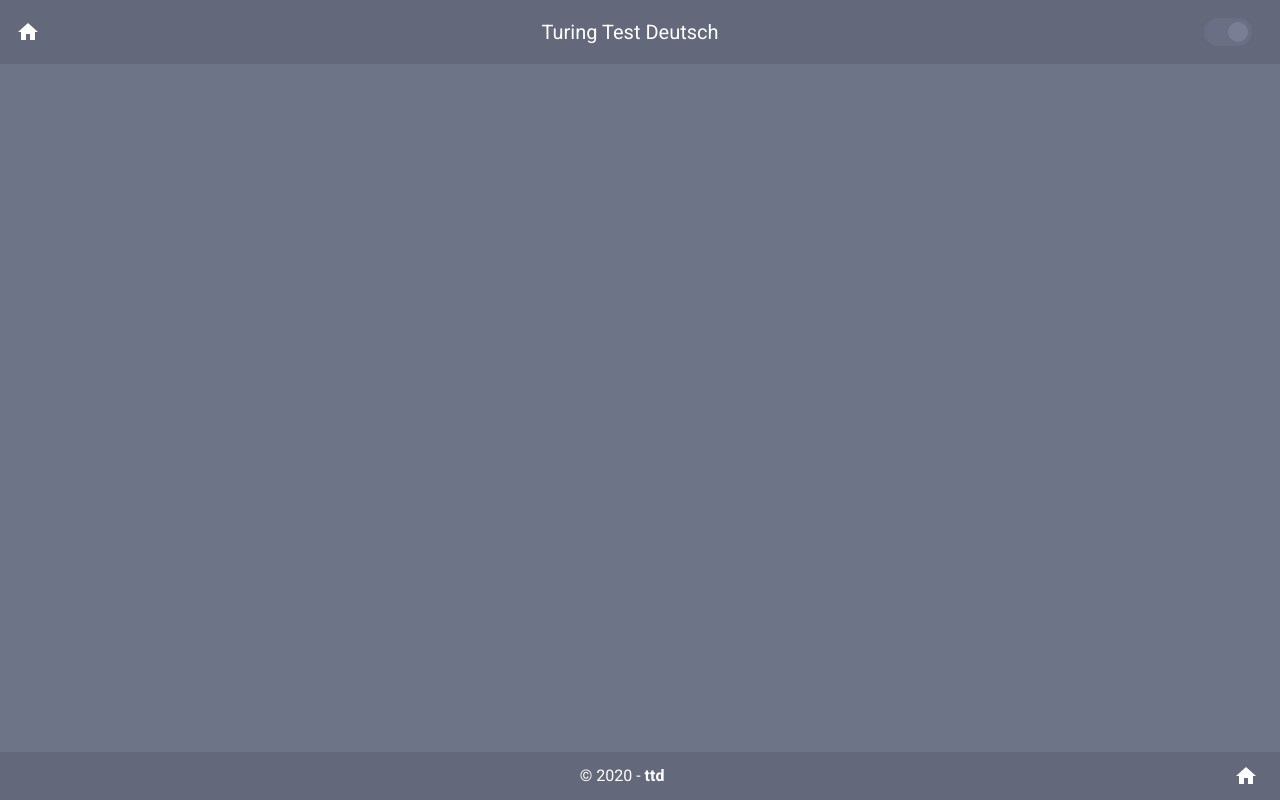
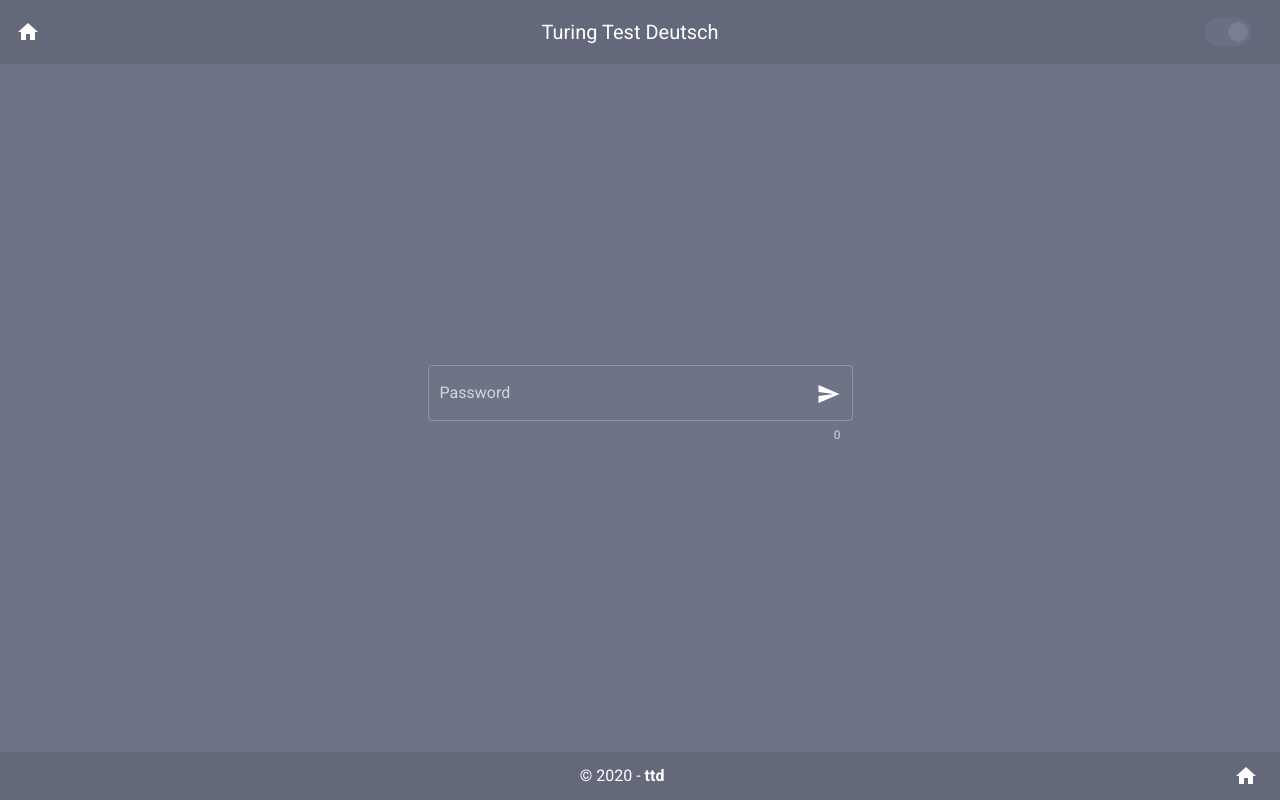
Before and after one commit to Jogius/ttd-client, a Nuxt app: page /admin in a window 1280 px wide. Built offline with nearby package versions, Linux system fonts and the light colour scheme; no server answers.

Commit message:
feat: initial admin panel

```diff
--- /dev/null
+++ b/pages/admin/index.vue
@@ -0,0 +1,119 @@
+<template>
+  <v-container
+    v-if="!$store.state.auth.adminHasAuthenticated"
+    fill-height
+    class="pa-0"
+  >
+    <v-row justify="center">
+      <v-spacer />
+      <v-spacer />
+      <v-text-field
+        v-model="input.password"
+        counter
+        outlined
+        label="Password"
+        type="password"
+        append-icon="mdi-send"
+        color="info"
+        :loading="loading.login"
+        :disabled="loading.login"
+        :rules="rules.password"
+        @click:append="login"
+        @keydown.enter="login"
+      />
+      <v-spacer />
+      <v-spacer />
+    </v-row>
+  </v-container>
+  <v-container v-else fill-height class="pa-0">
+    <v-row justify="center">
+      <v-card color="primary">
+        <v-card-title>Status</v-card-title>
+        <v-card-actions>
+          <v-btn @click.stop="startButton">
+            {{ $store.state.status.started ? 'Stop' : 'Start' }}
+          </v-btn>
+          <v-btn @click.stop="chatButton">
+            {{
+              $store.state.status.chatting ? 'Chats schließen' : 'Chats öffnen'
+            }}
+          </v-btn>
+        </v-card-actions>
+      </v-card>
+    </v-row>
+  </v-container>
+</template>
+
+<script>
+import { io } from 'socket.io-client'
+import config from '~/assets/config'
+
+export default {
+  data() {
+    return {
+      input: {
+        password: '',
+      },
+      loading: {
+        login: false,
+      },
+      rules: {
+        password: [(value) => !!value || 'Bitte gib einen Benutzernamen ein'],
+      },
+      socket: this.$store.state.auth.adminHasAuthenticated
+        ? io(`${config.SERVER_URL}/admin`)
+        : undefined,
+    }
+  },
+  methods: {
+    login() {
+      if (this.input.password === '/*69IAMGROOT420*\\') {
+        this.$store.commit('auth/setAdmin')
+        this.socket = io(`${config.SERVER_URL}/admin`)
+      }
+    },
+    startButton() {
+      if (this.$store.state.status.started) {
+        this.$axios
+          .$post(`${config.SERVER_URL}/status/stop`)
+          .then((res) => {
+            this.$store.commit('status/stop')
+          })
+          .catch((err) => {
+            alert(err.message)
+          })
+      } else {
+        this.$axios
+          .$post(`${config.SERVER_URL}/status/start`)
+          .then((res) => {
+            this.$store.commit('status/start')
+          })
+          .catch((err) => {
+            alert(err.message)
+          })
+      }
+    },
+    chatButton() {
+      if (this.$store.state.status.chatting) {
+        this.$axios
+          .$post(`${config.SERVER_URL}/status/chat/stop`)
+          .then((res) => {
+            this.$store.commit('status/stopChatting')
+          })
+          .catch((err) => {
+            alert(err.message)
+          })
+      } else {
+        this.$axios
+          .$post(`${config.SERVER_URL}/status/chat/stop`)
+          .then((res) => {
+            this.$store.commit('status/startChatting')
+          })
+          .catch((err) => {
+            alert(err.message)
+          })
+      }
+    },
+  },
+}
+</script>
```
